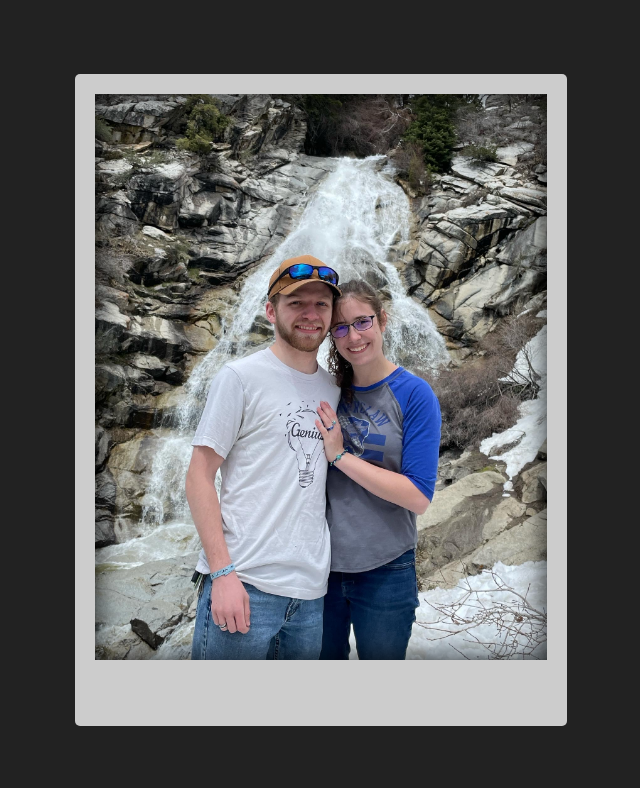
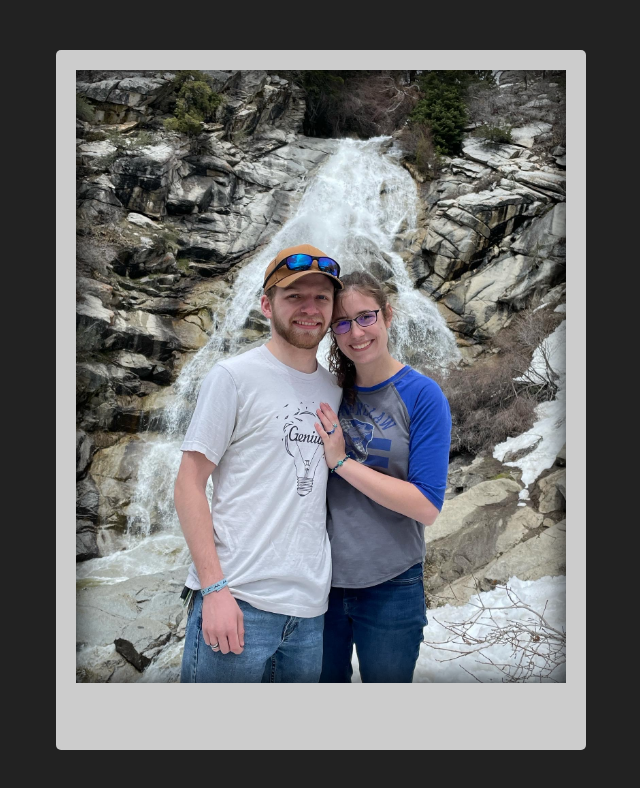
Before and after one commit to Travja/scratch, a SvelteKit app: page /polaroid in a window 1280 px wide. Shown: the top 788 px of the page, without its empty margins (319-959 px from the left). Built offline with nearby package versions, Linux system fonts and the light colour scheme.

Commit message:
Handle things better on Safari

```diff
--- a/src/browser.ts
+++ b/src/browser.ts
@@ -26,10 +26,10 @@ export const detectBrowser = (): BROWSER_ENUM => {
       return BROWSER_ENUM.UC_BROWSER;
     case testUserAgent(/samsungbrowser/i):
       return BROWSER_ENUM.SAMSUNG_BROWSER;
+    case testUserAgent(/safari/i):
+      return BROWSER_ENUM.SAFARI;
     case testUserAgent(/chrome|chromium|crios/i):
       return BROWSER_ENUM.CHROME;
-    case testUserAgent(/safari/i):
-      return BROWSER_ENUM.SAFARI;
     default:
       return BROWSER_ENUM.UNKNOWN;
   }
--- a/src/routes/polaroid/+page.svelte
+++ b/src/routes/polaroid/+page.svelte
@@ -64,7 +64,7 @@
      on:mouseout={resetCard}
      on:blur={resetCard}
      on:touchend={resetCard}>
-  <div class="card" id="front"
+  <div class="card"
        bind:this={card}
        class:active
        class:shadow
@@ -93,18 +93,12 @@
         user-select: none;
     }
 
-    @media screen and (min-width: 600px){
-        .card-container {
-            padding: 1rem 5rem;
-        }
-    }
-
-
     .card {
         --border-thickness: 2.5vmin;
 
         max-width: 80%;
         max-height: 90%;
+        width: fit-content;
         position: relative;
         flex: 0;
 
@@ -115,6 +109,19 @@
 
         transition: transform 0.5s ease;
         transform-style: preserve-3d;
+    }
+
+    @media screen and (min-width: 600px) {
+        .card-container {
+            padding: 1rem 5rem;
+        }
+    }
+
+    @media screen and (min-height: 400px) {
+        .card {
+            max-width: unset;
+            max-height: unset;
+        }
     }
 
     .content {
@@ -156,11 +163,11 @@
     }
 
     .card img {
-        max-height: 90vh;
-        max-width: 90vw;
+        max-height: calc(90vh - var(--border-thickness) * 2 - calc(var(--border-thickness) * 3.3333));
+        max-width: calc(80vw - var(--border-thickness) * 2);
         height: 100%;
         width: 100%;
-        /*object-fit: contain;*/
+        object-fit: cover;
     }
 
     .card.shadow::before {
@@ -172,8 +179,6 @@
         inset: -6%;
 
         transform: translateZ(-100px);
-        backface-visibility: hidden;
-        -webkit-backface-visibility: hidden;
         border-radius: 10px;
         filter: blur(10px);
         background-color: rgba(0, 0, 0, 0.5);
--- a/src/routes/polaroidb/+page.svelte
+++ b/src/routes/polaroidb/+page.svelte
@@ -5,7 +5,7 @@
 
   let card: HTMLElement;
 
-  let shadow   = true;
+  let shadow   = false;
   let active   = false;
   let distance = 50;
 
@@ -97,18 +97,13 @@
         user-select: none;
     }
 
-    @media screen and (min-width: 600px){
-        .card-container {
-            padding: 1rem 5rem;
-        }
-    }
 
 
     .card {
         --border-thickness: 2.5vmin;
 
-        max-width: 80vw;
-        max-height: 90vh;
+        max-width: 80%;
+        max-height: 90%;
         position: relative;
         flex: 0;
 
@@ -119,6 +114,19 @@
 
         transition: transform 0.5s ease;
         transform-style: preserve-3d;
+    }
+
+    @media screen and (min-width: 600px) {
+        .card-container {
+            padding: 1rem 5rem;
+        }
+    }
+
+    @media screen and (min-height: 400px) {
+        .card {
+            max-width: unset;
+            max-height: unset;
+        }
     }
 
     .content {
@@ -191,10 +199,11 @@
     }
 
     .card img {
-        max-height: 90vh;
-        max-width: 80vw;
+        max-height: calc(90vh - var(--border-thickness) * 2 - calc(var(--border-thickness) * 3.3333));
+        max-width: calc(80vw - var(--border-thickness) * 2);
         height: 100%;
-        /*object-fit: contain;*/
+        width: 100%;
+        object-fit: cover;
     }
 
     .card.shadow::before {
@@ -206,8 +215,7 @@
         inset: -6%;
 
         transform: translateZ(-100px);
-        backface-visibility: hidden;
-        -webkit-backface-visibility: hidden;
+        -webkit-transform: translateZ(-100px);
         border-radius: 10px;
         filter: blur(10px);
         background-color: rgba(0, 0, 0, 0.5);
```
